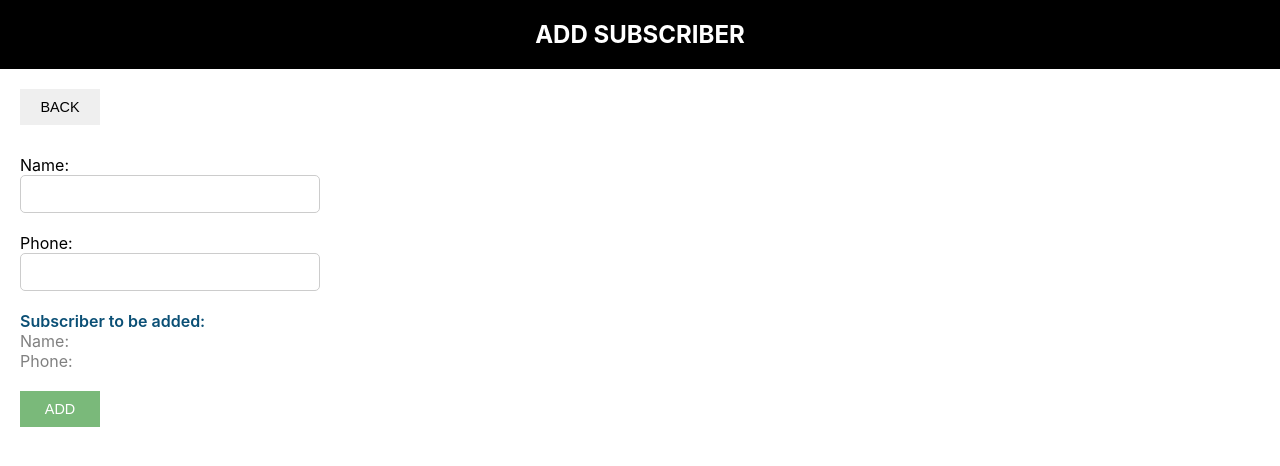
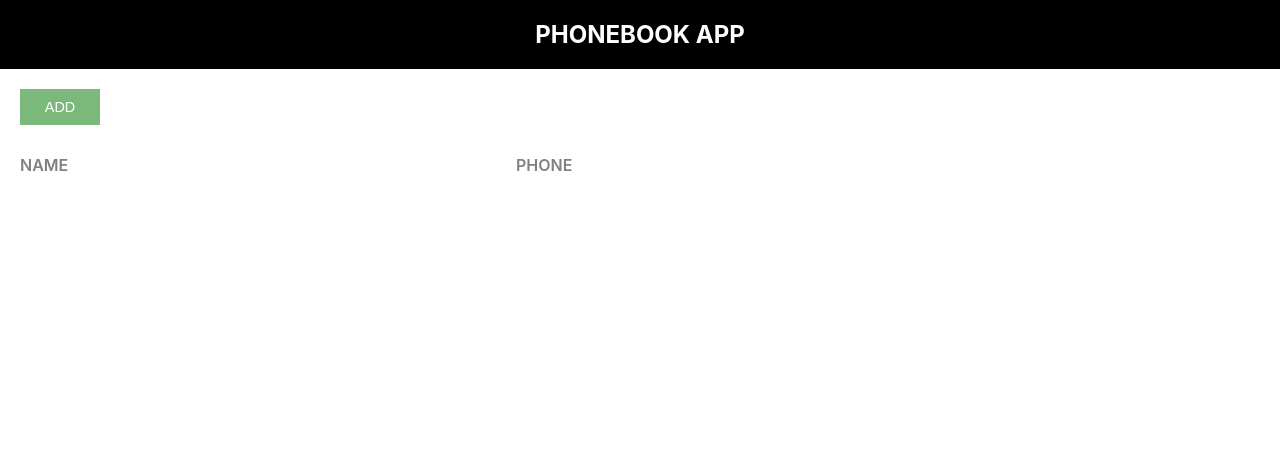
Before and after one commit to kirannani168/phone-directory, a React (Create React App) app: page / in a window 1280 px wide. Shown: the top 466 px of the page. Built offline with nearby package versions, Linux system fonts and the light colour scheme.

Commit message:
Rendered App Component
Rendered App Component Back from Add Subscriber

```diff
--- a/src/index.js
+++ b/src/index.js
@@ -3,14 +3,14 @@ import ReactDOM from 'react-dom/client';
 import './index.css';
 import './Styles/Common.css';
 
-// import App from './App';
+import App from './App';
 import reportWebVitals from './reportWebVitals';
-import AddSubscriber from './Components/AddSubscriber';
+// import AddSubscriber from './Components/AddSubscriber';
 
 const root = ReactDOM.createRoot(document.getElementById('root'));
 root.render(
   <React.StrictMode>
-    <AddSubscriber />
+    <App />
   </React.StrictMode>
 );
 
```
